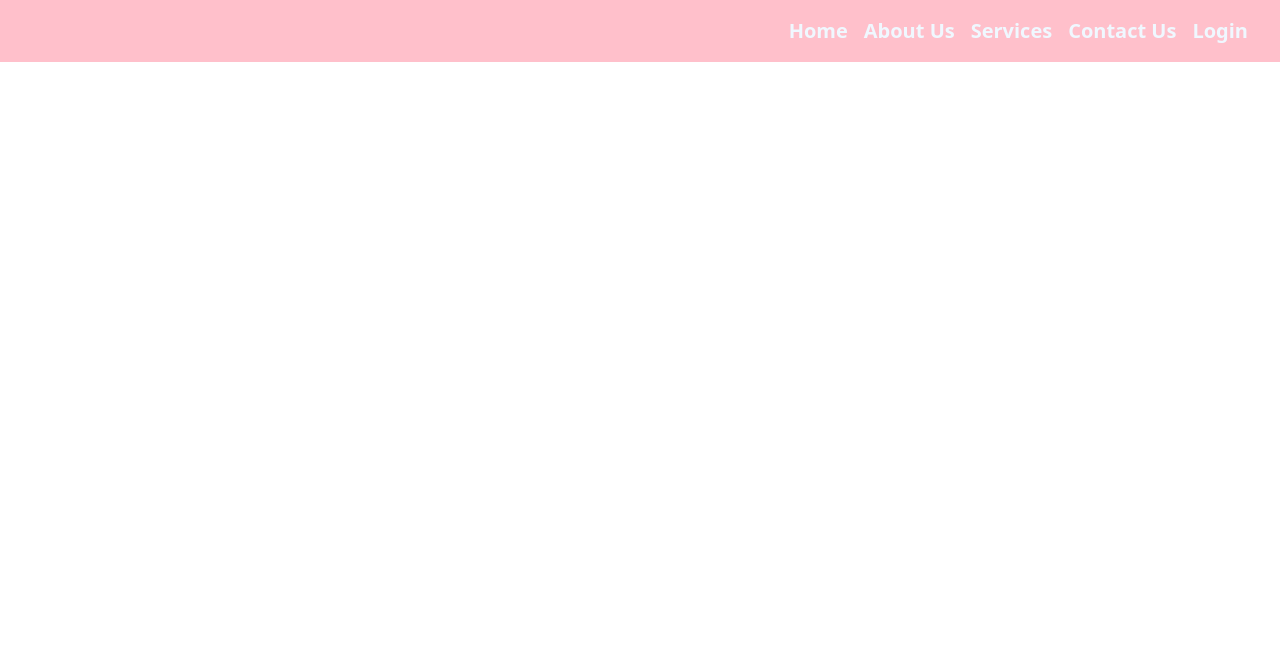
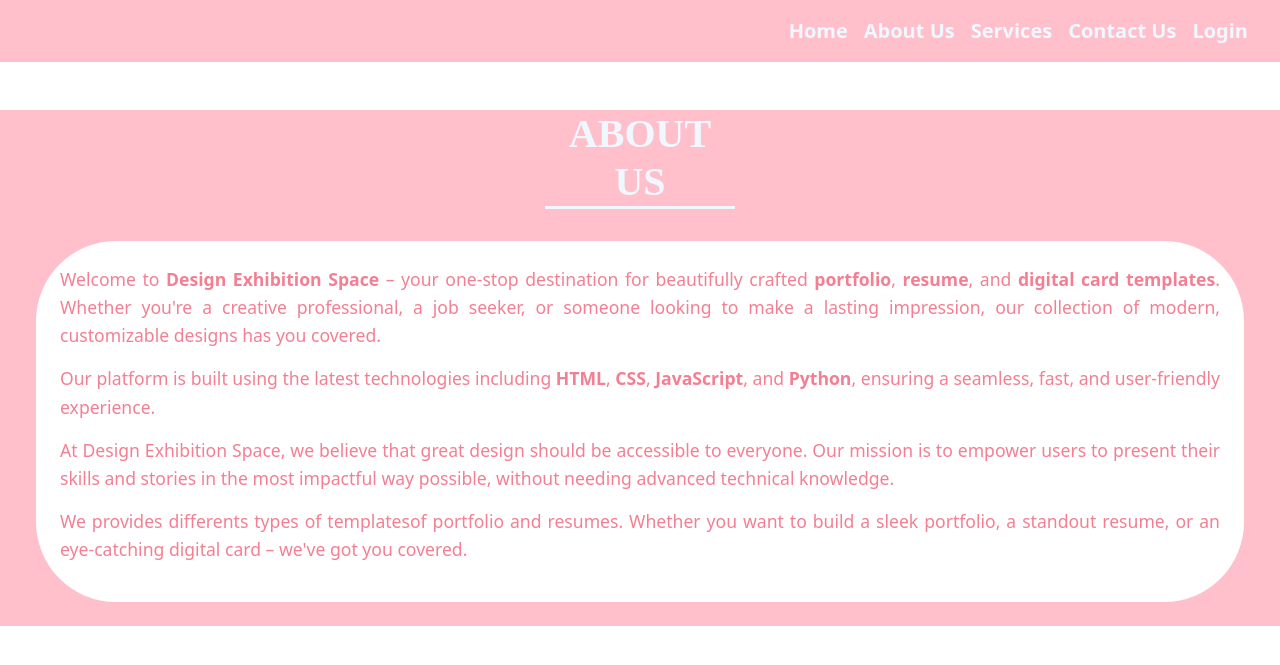
Before and after one commit to Nainshi-Soni/Design-Exhibition-Space, a Django app: page / in a window 1280 px wide. Shown: the top 665 px of the page. Run offline with Django 5.2, Linux system fonts and the light colour scheme; some libraries are stand-ins or nearby versions.

Commit message:
add about

```diff
--- a/designesapp/static/css/index.css
+++ b/designesapp/static/css/index.css
@@ -10,3 +10,25 @@
     background-color: whitesmoke;
     border-radius:50px 50px 50px 50px;
 }
+.about
+{
+    background-color: pink;
+}
+.about h1{
+    color: aliceblue;
+    font-family: 'Times New Roman', Times, serif;
+    border-bottom: 3px solid aliceblue;
+    font-weight: bold;
+}
+.about1{
+    background-color: white;
+    border-radius:80px 80px 80px 80px;
+}
+.about1 p{
+    font-size: 1.1rem;
+    line-height: 1.6;
+    margin-bottom: 15px;
+    color:rgb(244, 127, 147);
+    text-align: justify;
+
+}
--- a/designesapp/templates/index.html
+++ b/designesapp/templates/index.html
@@ -12,6 +12,8 @@
 
 <body>
     <div class="container-fluid">
+      <!-- =================================================Nav bar start=================================================================== -->
+
       <div class="row navv">
         <div class="col-md-12">
           <nav class="navbar navbar-expand-lg">
@@ -51,6 +53,50 @@
 
         </div>
       </div>
+
+      <!-- ======================================================Nav bar end================================================================ -->
+
+      <!-- =======================================================About Start================================================================== -->
+
+     <div class="row about mt-5">
+      <div class="container">
+        <div class="row">
+          <div class="col-md-5"></div>
+          <div class="col-md-2 text-center">
+            <h1>
+              ABOUT US
+            </h1>
+          </div>
+          <div class="col-md-5"></div>
+        </div>
+        <div class="row about1 m-4">
+          <div class="col-md-12 p-4">
+            <p>
+              Welcome to <strong>Design Exhibition Space </strong> – your one-stop destination for beautifully crafted
+              <strong>portfolio</strong>, <strong>resume</strong>, and <strong>digital card templates</strong>. Whether you're a creative professional, a job seeker, or someone looking to make a lasting impression,
+              our collection of modern, customizable designs has you covered.
+            </p>
+
+            <p>
+              Our platform is built using the latest technologies including
+              <strong>HTML</strong>, <strong>CSS</strong>, <strong>JavaScript</strong>, and <strong>Python</strong>, ensuring a seamless, fast, and user-friendly experience.
+            </p>
+
+            <p>
+              At Design Exhibition Space, we believe that great design should be accessible to everyone. Our mission is to
+              empower users to present their skills and stories in the most impactful way possible, without needing
+              advanced technical knowledge.
+            </p>
+
+            <p>
+              We provides differents types of templatesof portfolio and resumes. Whether you want to build a sleek portfolio, a standout resume, or an eye-catching digital card – we've got you covered.
+            </p>
+          </div>
+        </div>
+      </div>
+     </div>
+
+      <!-- =========================================================About end================================================================== -->
     </div>
     <script src="{% static 'js/bootstrap.bundle.js' %}"></script>
     <script src="https://cdn.jsdelivr.net/npm/bootstrap@5.3.5/dist/js/bootstrap.bundle.min.js"integrity="sha384-k6d4wzSIapyDyv1kpU366/PK5hCdSbCRGRCMv+eplOQJWyd1fbcAu9OCUj5zNLiq"crossorigin="anonymous"></script>
```
